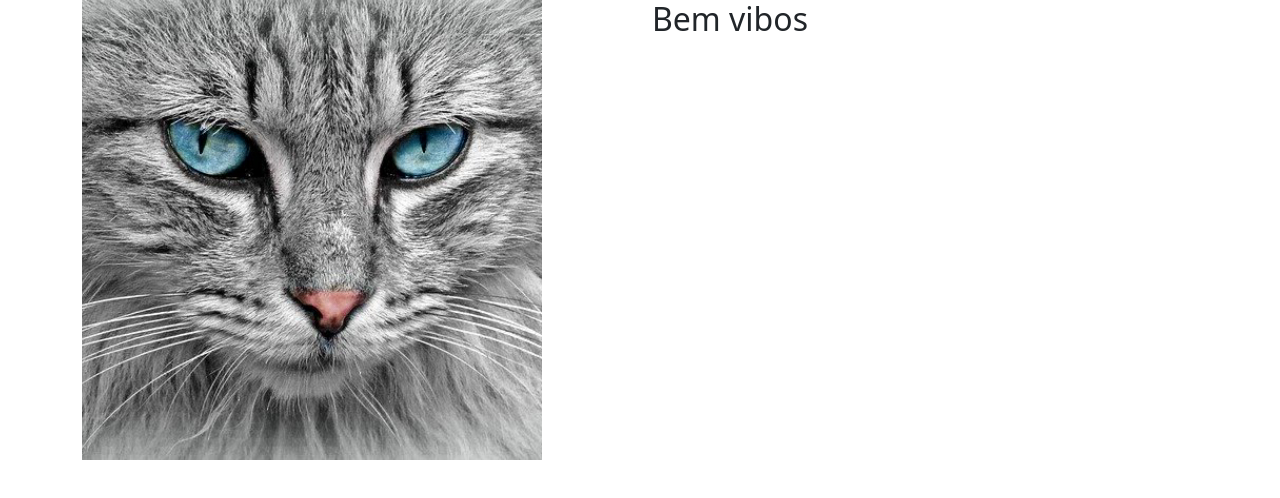
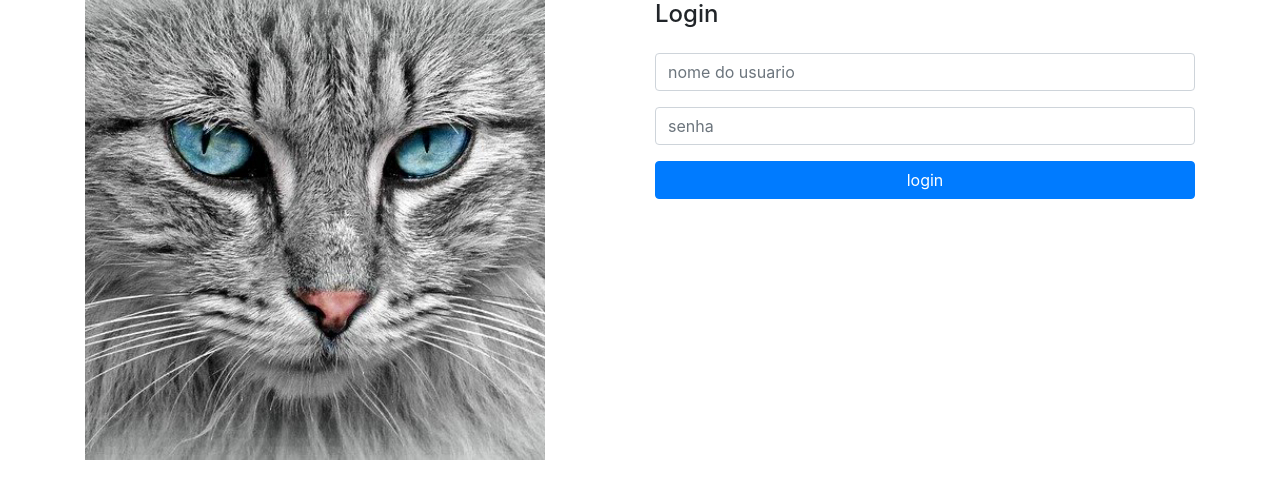
Before and after one commit to Eubrenobrito/catbook, an Angular app in the folder frontend/: page /home in a window 1280 px wide. Shown: the top 498 px of the page. Built offline with nearby package versions, Linux system fonts and the light colour scheme.

Commit message:
bug fix github no webstorm

```diff
--- a/frontend/package.json
+++ b/frontend/package.json
@@ -18,7 +18,7 @@
     "@angular/platform-browser": "~13.2.0",
     "@angular/platform-browser-dynamic": "~13.2.0",
     "@angular/router": "~13.2.0",
-    "bootstrap": "^5.1.3",
+    "bootstrap": "^4.5.3",
     "font-awesome": "^4.7.0",
     "rxjs": "~7.5.0",
     "tslib": "^2.3.0",
--- a/frontend/src/app/app.module.ts
+++ b/frontend/src/app/app.module.ts
@@ -2,7 +2,6 @@
 import { BrowserModule } from '@angular/platform-browser';
 import { AppRoutingModule } from './app-routing.module';
 import { AppComponent } from './app.component';
-import {HomeModule} from "./home/home.module";
 
 @NgModule({
   declarations: [
--- a/frontend/src/app/home/home.component.html
+++ b/frontend/src/app/home/home.component.html
@@ -6,7 +6,7 @@
            alt="imagem gato"/>
     </div>
     <div class="col-md-6">
-      <h2>Bem vibos</h2>
+      <router-outlet></router-outlet>
     </div>
   </div>
 </div>
--- a/frontend/src/app/home/login/login.component.html
+++ b/frontend/src/app/home/login/login.component.html
@@ -1 +1,12 @@
-<p>login works!</p>
+<h4 class=“text-center”>Login</h4>
+
+  <form class="form mt-4">
+    <div class="form-group">
+      <input class="form-control" placeholder="nome do usuario"/>
+    </div>
+    <div class="form-group">
+      <input type="password" class="form-control" placeholder="senha"/>
+    </div>
+
+    <button type="submit" class="btn btn-primary btn-block">login</button>
+  </form>
```
Also changed, not shown: frontend/src/app/home--routing/home--routing.module.ts (+9 -3 lines), 1 other file (tests, documents, lock files or other folders).
